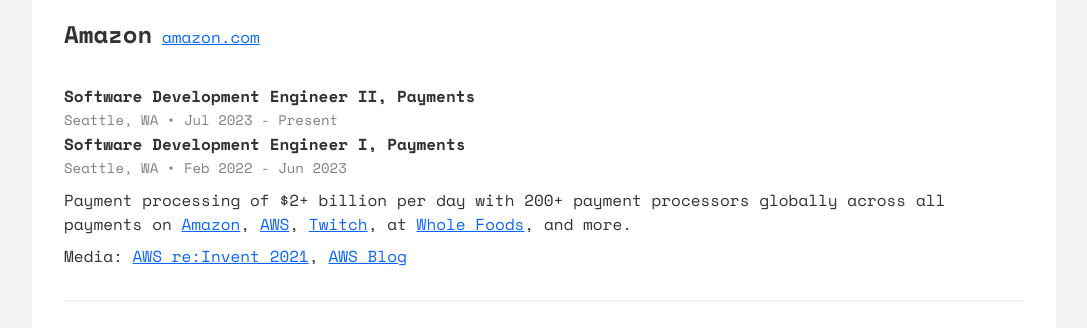
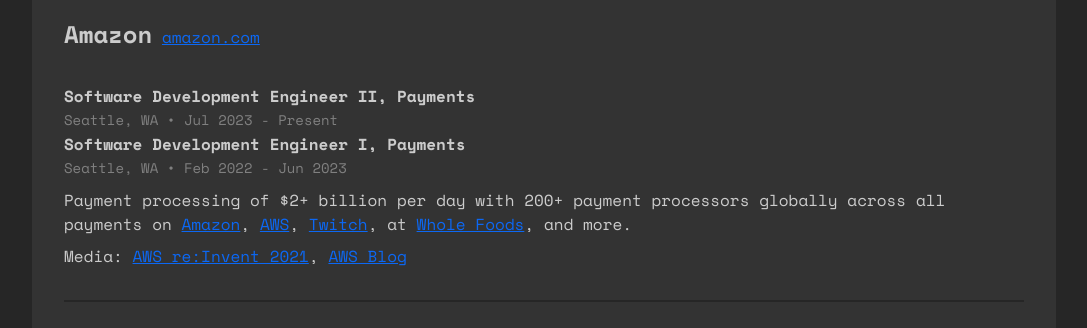
Before and after one commit to lucharlesc/lucharlesc.github.io, a plain HTML site: page index.html in a window 1280 px wide. Shown: the part 294-622 px from the top of the page, without its empty margins (96-1183 px from the left). Drawn offline with Linux system fonts and the dark colour scheme.

Commit message:
Add dark mode

```diff
--- a/index.html
+++ b/index.html
@@ -25,6 +25,15 @@
                 --i-bg-color: #333333;
                 --i-fg-color: #FFFFFF;
                 --hl-color: #0C68F4;
+            }
+            @media (prefers-color-scheme: dark) {
+                :root {
+                    --bg-color-0: #333333;
+                    --bg-color-1: #262626;
+                    --fg-color-0: #CCCCCC;
+                    --i-bg-color: #1A1A1A;
+                    --i-fg-color: #CCCCCC;
+                }
             }
             * {
                 margin: 0;
```
